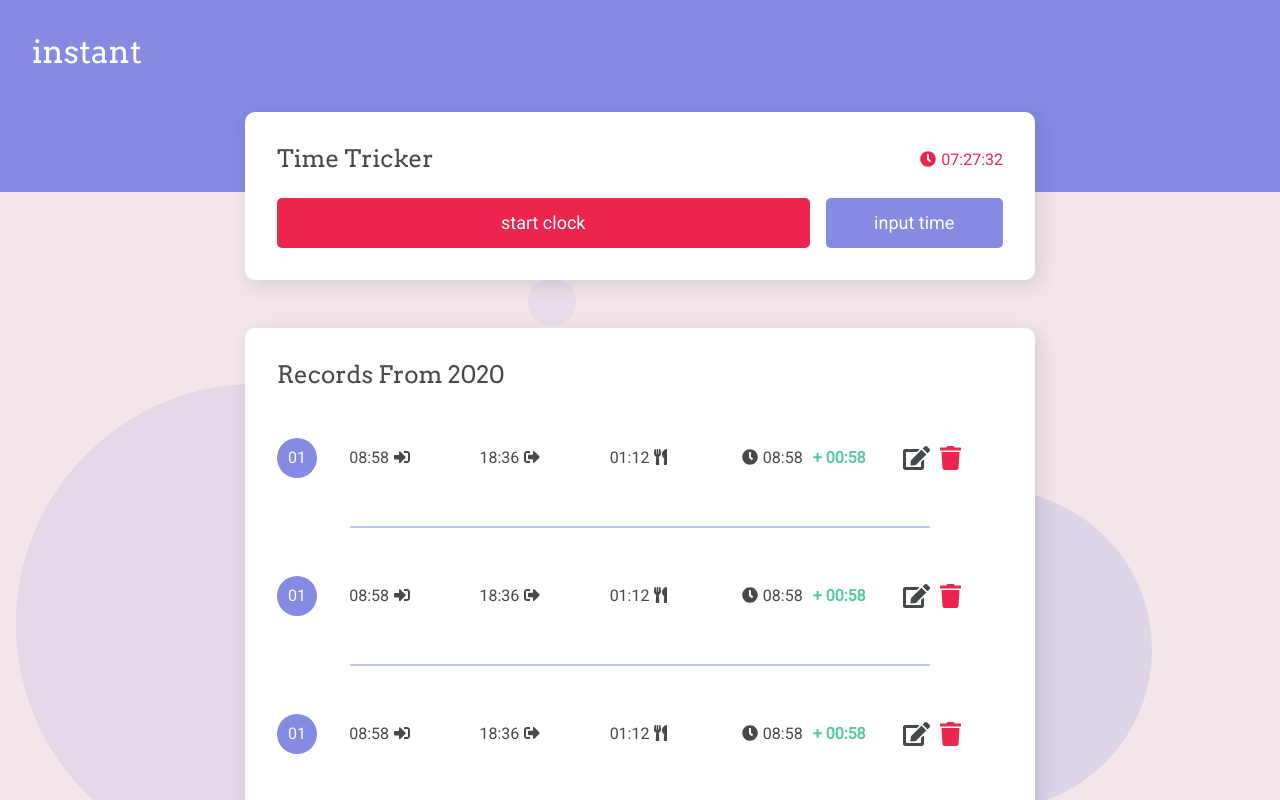
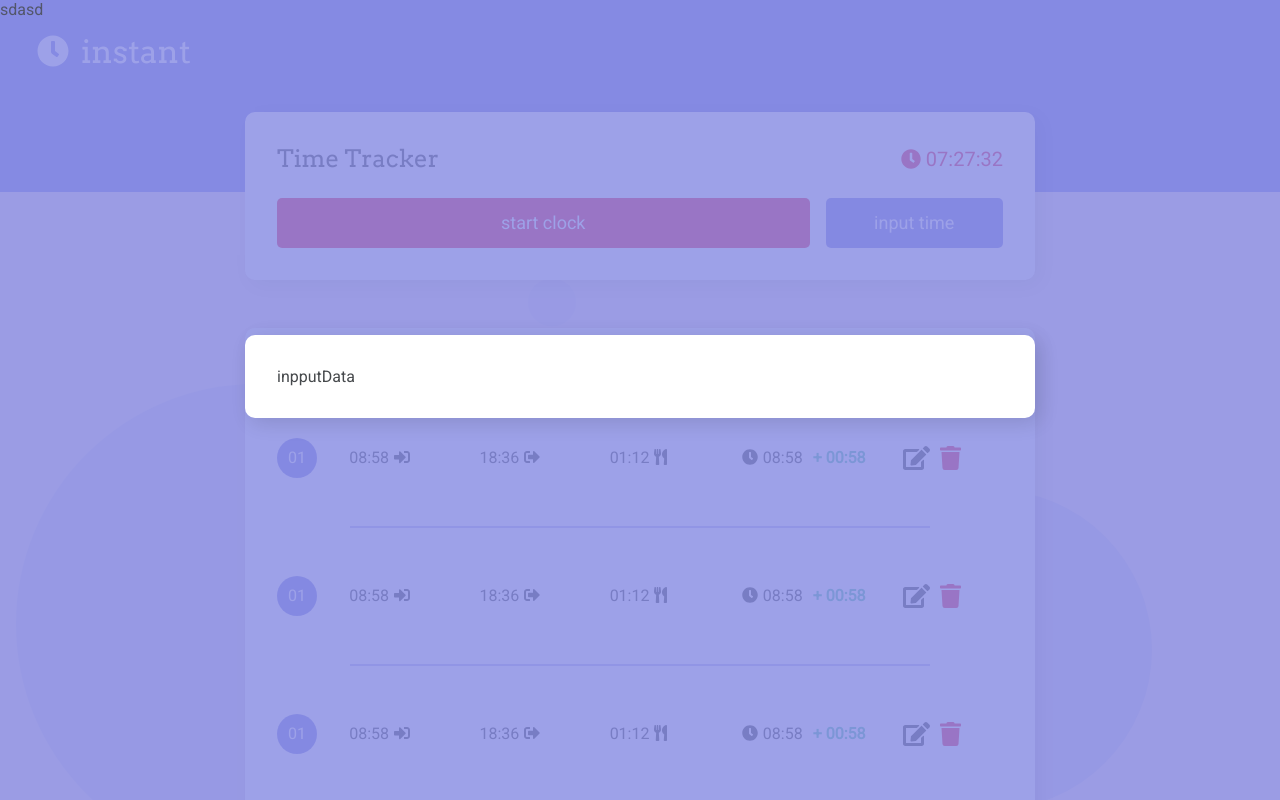
Before and after one commit to maradelynie/instant, a React (Create React App) app in the folder frontend/: page / in a window 1280 px wide. Both pictures are taken after a click on the button "input time". Shown: the top 800 px of the page. Built offline with nearby package versions, Linux system fonts and the light colour scheme.

Commit message:
modal actions

```diff
--- a/frontend/src/App.js
+++ b/frontend/src/App.js
@@ -1,12 +1,17 @@
-import React from 'react';
+import React, {useState} from 'react';
 import Hader from './components/header';
 import MainContent from './components/mainContent';
+import ModalComponent from './components/modalComponent';
 
 function App() {
+  const [modal, setModal] = useState(false)
+
+
   return (
     <>
       <Hader/>
-      <MainContent/>
+      <MainContent setModal={setModal}/>
+      <ModalComponent setModal={setModal} modal={modal}/>
     </>
   );
 }
--- /dev/null
+++ b/frontend/src/components/deleteData.js
@@ -0,0 +1,10 @@
+import React from 'react';
+
+export default function DeleteData() {
+  return (<>
+          <div className="main__card">
+           Delete Data
+          </div>
+          </>
+  );
+}
--- /dev/null
+++ b/frontend/src/components/editData.js
@@ -0,0 +1,10 @@
+import React from 'react';
+
+export default function EditData() {
+  return (<>
+          <div className="main__card">
+           Edit Data
+          </div>
+          </>
+  );
+}
--- a/frontend/src/components/header.js
+++ b/frontend/src/components/header.js
@@ -1,9 +1,13 @@
 import React from 'react';
+
+import { faClock } from "@fortawesome/free-solid-svg-icons";
+import { FontAwesomeIcon } from "@fortawesome/react-fontawesome";
 
 export default function Header() {
   return (
     <header className="header__container">
-      <h1>instant</h1>
+
+      <h1><FontAwesomeIcon className="icon__default" icon={faClock}/> instant</h1>
     </header>
   );
 }
--- /dev/null
+++ b/frontend/src/components/inputData.js
@@ -0,0 +1,10 @@
+import React from 'react';
+
+export default function InputData() {
+  return (<>
+          <div className="main__card">
+           inpputData
+          </div>
+          </>
+  );
+}
--- a/frontend/src/components/itemRecord.js
+++ b/frontend/src/components/itemRecord.js
@@ -2,7 +2,8 @@ import React from 'react';
 import { faClock, faSignInAlt, faSignOutAlt, faUtensils, faEdit, faTrash} from "@fortawesome/free-solid-svg-icons";
 import { FontAwesomeIcon } from "@fortawesome/react-fontawesome";
 
-export default function ItemRecord() {
+export default function ItemRecord(props) {
+
   return (<>
           <div className="item__container">
             <span className="item__day">01</span>
@@ -26,8 +27,8 @@ export default function ItemRecord() {
               </div>
 
             </div>
-            <FontAwesomeIcon className="icon__clicable" icon={faEdit}/>
-            <FontAwesomeIcon className="icon__trash" icon={faTrash}/>
+            <FontAwesomeIcon onClick={e => props.setModal("edit")} className="icon__clicable" icon={faEdit}/>
+            <FontAwesomeIcon onClick={e => props.setModal("delete")} className="icon__trash" icon={faTrash}/>
 
 
             </div>
--- a/frontend/src/components/mainContent.js
+++ b/frontend/src/components/mainContent.js
@@ -3,12 +3,12 @@ import TimeTracker from './timeTracker';
 import RecordsFrom from './recordsFrom';
 import BgAnimation from './bgAnimation';
 
-export default function MainContent() {
+export default function MainContent(props) {
   return (
     <main className="main__container">
       <div className="main__animation"><BgAnimation/></div>
-      <div className="main__card"><TimeTracker/></div>
-      <div className="main__card"><RecordsFrom/></div>
+      <div className="main__card"><TimeTracker setModal={props.setModal} /></div>
+      <div className="main__card"><RecordsFrom setModal={props.setModal} /></div>
     </main>
   );
 }
--- /dev/null
+++ b/frontend/src/components/modalComponent.js
@@ -0,0 +1,35 @@
+import React from 'react';
+import InputData from './inputData';
+import EditData from './editData';
+import DeleteData from './deleteData';
+
+export default function ModalComponent(props) {
+  if(!props.modal){
+    return <div></div>
+  }
+  const modalContent = () => {
+    if(props.modal==="edit"){
+      return <EditData/>
+
+    }
+    if(props.modal==="delete"){
+      return <DeleteData/>
+
+    }
+    if(props.modal==="input"){
+      return <InputData/>
+
+    }
+  }
+
+  return (<>
+          <div onClick={e => props.setModal(false)} className="modal__bg">sdasd
+          </div>
+          <div className="modal__content">
+            {modalContent()}
+          </div>
+
+
+          </>
+  );
+}
--- a/frontend/src/components/recordsFrom.js
+++ b/frontend/src/components/recordsFrom.js
@@ -1,21 +1,19 @@
 import React from 'react';
 import ItemRecord from './itemRecord';
 
-export default function RecordsFrom() {
+export default function RecordsFrom(props) {
   return (
     <>
       <h2>Records From 2020</h2>
-      <ItemRecord/>
-      <ItemRecord/>
-      <ItemRecord/>
-      <ItemRecord/>
-      <ItemRecord/>
-      <ItemRecord/>
-      <ItemRecord/>
-      <ItemRecord/>
-      <ItemRecord/>
-      <ItemRecord/>
-      <ItemRecord/>
+      <ItemRecord setModal={props.setModal}/>
+      <ItemRecord setModal={props.setModal}/>
+      <ItemRecord setModal={props.setModal}/>
+      <ItemRecord setModal={props.setModal}/>
+      <ItemRecord setModal={props.setModal}/>
+      <ItemRecord setModal={props.setModal}/>
+      <ItemRecord setModal={props.setModal}/>
+      <ItemRecord setModal={props.setModal}/>
+      <ItemRecord setModal={props.setModal}/>
     </>
   );
 }
--- a/frontend/src/components/timeTracker.js
+++ b/frontend/src/components/timeTracker.js
@@ -4,11 +4,11 @@ import Button from './button';
 import { faClock } from "@fortawesome/free-solid-svg-icons";
 import { FontAwesomeIcon } from "@fortawesome/react-fontawesome";
 
-export default function timeTracker() {
+export default function timeTracker(props) {
   return (
     <>
       <div className="tracker__header">
-        <h2>Time Tricker</h2>
+        <h2>Time Tracker</h2>
         <span className="tracker__time">
           <FontAwesomeIcon className="icon__default" icon={faClock}/>
           07:27:32
@@ -16,8 +16,8 @@ export default function timeTracker() {
       </div>
 
       <div className="tracker__buttons">
-        <Button type="attention" text="start clock" action={e => console.log("clicou")} />
-        <Button type="default" text="input time" action={e => console.log("clicou")} />
+        <Button type="attention" text="start clock" action={e => console.log("start")} />
+        <Button type="default" text="input time" action={e => props.setModal("input")} />
       </div>
     </>
   );
--- a/frontend/src/global.scss
+++ b/frontend/src/global.scss
@@ -17,6 +17,7 @@ body{
     background-color: $color-base;
     color: $color-base-text;
     font-size: 16px;
+    position: relative;
 }
 hr{
     width: 80%;
@@ -68,7 +69,27 @@ hr{
     color: $color-secundary;
 
 }
-
+.modal__bg{
+    position: absolute;
+    top: 0;
+    width: 100%;
+    height: 100%;
+    background-color: $color-principal;
+    opacity: .8;
+    z-index: 10;
+    overflow: hidden;
+}
+.modal__content{
+    position: fixed;
+    top: 0;
+    height: 100%;
+    width: 100%;
+    display: flex;
+    justify-content: center;
+    align-items: center;
+    z-index: 100;
+    pointer-events: none;
+}
 
 
 
@@ -123,6 +144,7 @@ hr{
     align-items: center;
 }
 .tracker__time{
+    font-size: 20px;
     color: $color-secundary;
 }
 // ---------------------------------------------------------------------
```
